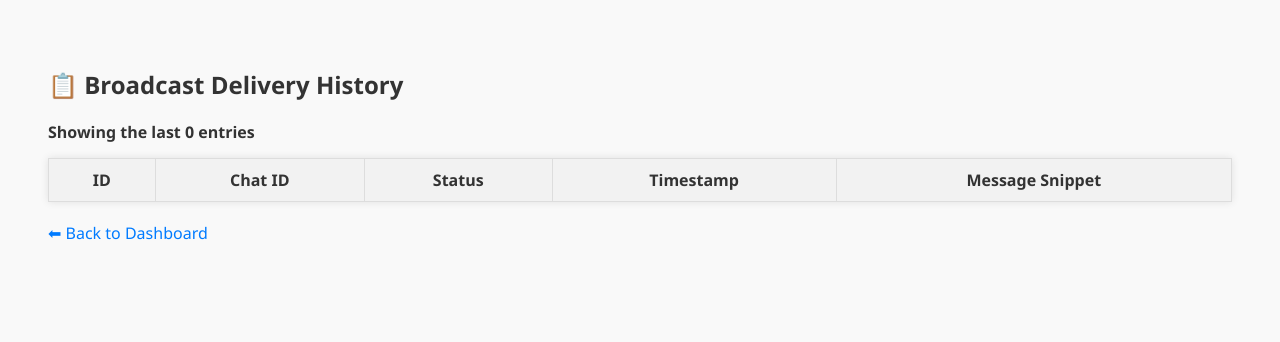
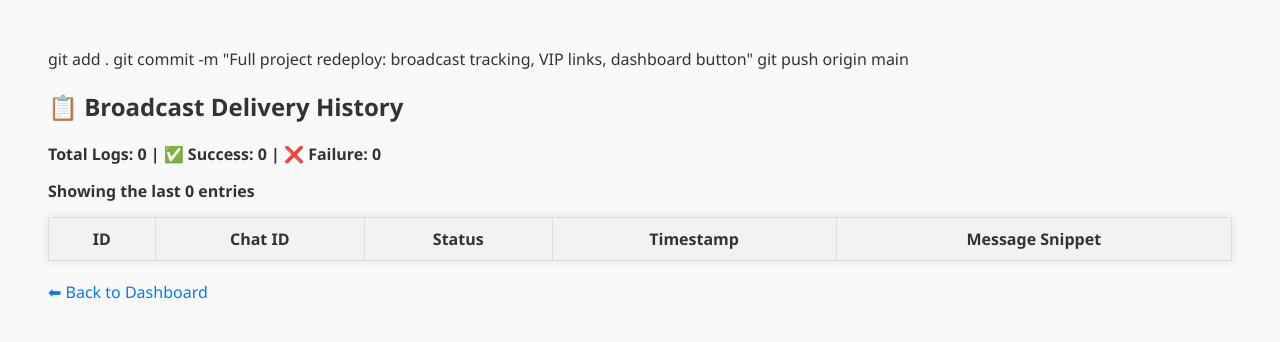
Before and after one commit to hood254b/hoodie, a Flask app: page /broadcast-history in a window 1280 px wide. Shown: the top 342 px of the page. Run offline with Flask 3, Linux system fonts and the light colour scheme; data that the repository does not hold is empty.

Commit message:
Full project redeploy: broadcast tracking, VIP links, dashboard button

```diff
--- a/app.py
+++ b/app.py
@@ -60,18 +60,6 @@ def broadcast_history():
     logs = cursor.fetchall()
     conn.close()
     return render_template('broadcast_history.html', logs=logs)
-
-@app.route('/broadcast-history')
-def view_broadcast_history():
-    conn = sqlite3.connect('broadcast_logs.db')
-    conn.row_factory = sqlite3.Row
-    cursor = conn.cursor()
-    cursor.execute('SELECT * FROM broadcast_logs ORDER BY timestamp DESC LIMIT 5000')
-    logs = cursor.fetchall()
-    conn.close()
-    return render_template('broadcast_history.html', logs=logs)
-
-
 
 
 def get_db_connection():
@@ -151,21 +139,22 @@ def broadcast():
             datetime.now().strftime('%Y-%m-%d %H:%M:%S'),
             message[:100]
         ))
-        admin_chat_id = "6659858896"  # Replace this with your real chat ID
-        summary_msg = f"""
-        <b>Broadcast completed:</b>
-        ✅ Successfully sent to <b>{success_count}</b> users.
-        ❌ Failed to send to <b>{failure_count}</b> users.
-        """
-        bot.send_message(
-            chat_id=admin_chat_id,
-            text=summary_msg,
-            parse_mode="HTML"
-        )
+
 
     conn.commit()
     conn.close()
     # 🔴 END
+    admin_chat_id = "6659858896"  # Replace this with your real chat ID
+    summary_msg = f"""
+           <b>Broadcast completed:</b>
+           ✅ Successfully sent to <b>{success_count}</b> users.
+           ❌ Failed to send to <b>{failure_count}</b> users.
+           """
+    bot.send_message(
+        chat_id=admin_chat_id,
+        text=summary_msg,
+        parse_mode="HTML"
+    )
 
     # Optional: Display result page
     return f"""
@@ -213,8 +202,21 @@ def dashboard():
             asyncio.run(send_all())  # Only run the loop once
             message_status = f"Message sent to {len(ids)} users."
 
-    return render_template('dashboard.html', user_count=user_count, users=users.values(), status=message_status)
+    log_count = 0
+    if os.path.exists('broadcast_logs.db'):
+        conn = sqlite3.connect('broadcast_logs.db')
+        cur = conn.cursor()
+        cur.execute('SELECT COUNT(*) FROM broadcast_logs')
+        log_count = cur.fetchone()[0]
+        conn.close()
 
+    return render_template(
+        'dashboard.html',
+        user_count=user_count,
+        users=users.values(),
+        status=message_status,
+        log_count=log_count
+    )
 
 
 if __name__ == '__main__':
--- a/bot.py
+++ b/bot.py
@@ -17,7 +17,7 @@ import sqlite3
 
 TOKEN: final = '7270921648:AAH4qX80XtgKUoCzbMlNsDec6enm4TWNKR4'
 BOT_USERNAME: final = '@mastermind1X2_bot'
-ADMIN_ID = 7270921648
+ADMIN_ID = 6659858896
 CHAT_ID_FILE = "chat_ids.txt"
 
 USER_DATA_FILE = "users.json"
--- a/chat_ids.txt
+++ b/chat_ids.txt
@@ -165,3 +165,4 @@
 7366570007
 7067273808
 1033209035
+7744822435
--- a/templates/broadcast_history.html
+++ b/templates/broadcast_history.html
@@ -48,9 +48,18 @@
         }
     </style>
 </head>
-<body>
+<body>git add .
+git commit -m "Full project redeploy: broadcast tracking, VIP links, dashboard button"
+git push origin main
+
 
     <h2>📋 Broadcast Delivery History</h2>
+    <div class="summary">
+    Total Logs: {{ logs|length }} |
+    ✅ Success: {{ logs|selectattr('status', 'equalto', 'success')|list|length }} |
+    ❌ Failure: {{ logs|selectattr('status', 'equalto', 'failure')|list|length }}
+    </div>
+
 
     <div class="summary">
         Showing the last {{ logs|length }} entries
--- a/templates/dashboard.html
+++ b/templates/dashboard.html
@@ -13,6 +13,8 @@
             <textarea name="message" class="form-control" rows="3" placeholder="Broadcast message..." required></textarea>
             <button type="submit" class="btn btn-success mt-2">Send Broadcast</button>
             <a href="/broadcast-history" class="button">Broadcast History</a>
+            <p>📝 <strong>{{ log_count }}</strong> broadcasts logged.</p>
+
         </form>
         {% if status %}
             <div class="alert alert-info mt-2">{{ status }}</div>
```
Also changed, not shown: users.json (+1 -1 lines).
